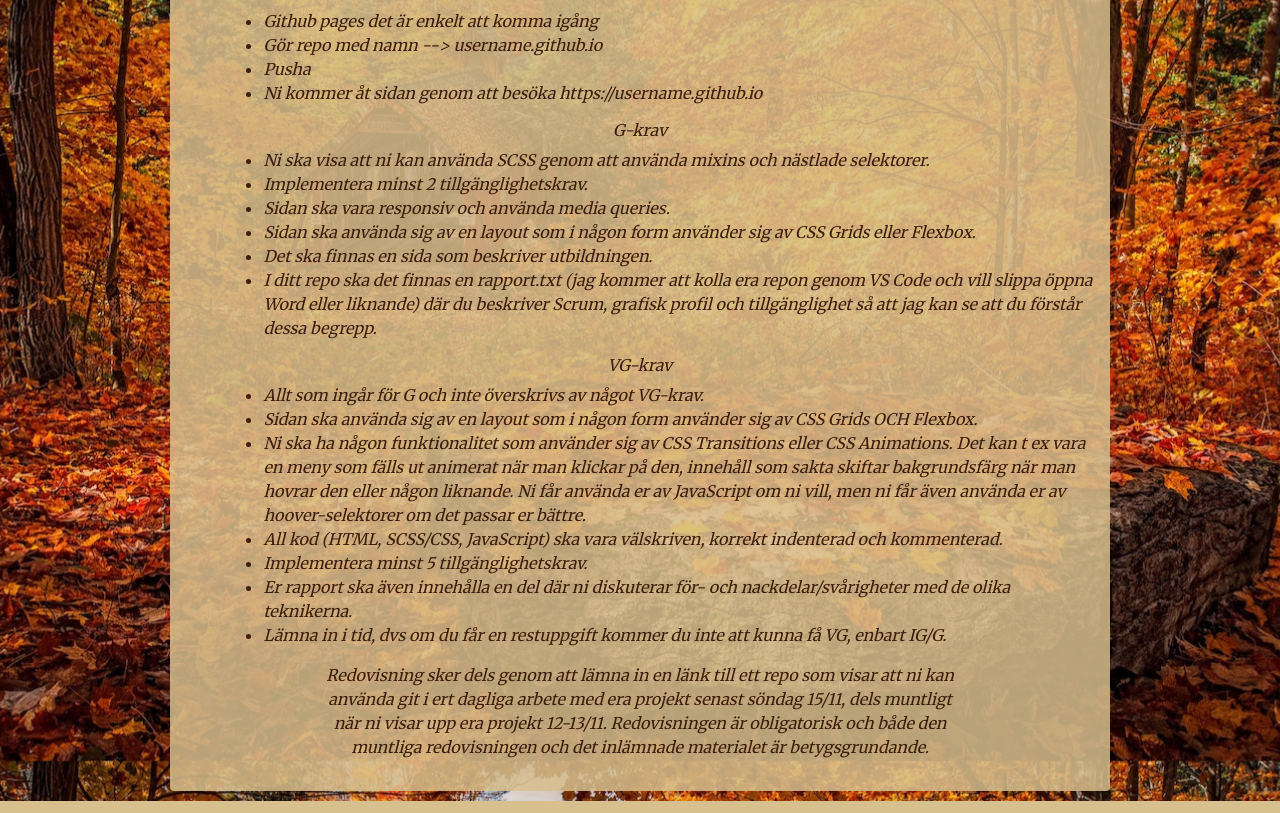
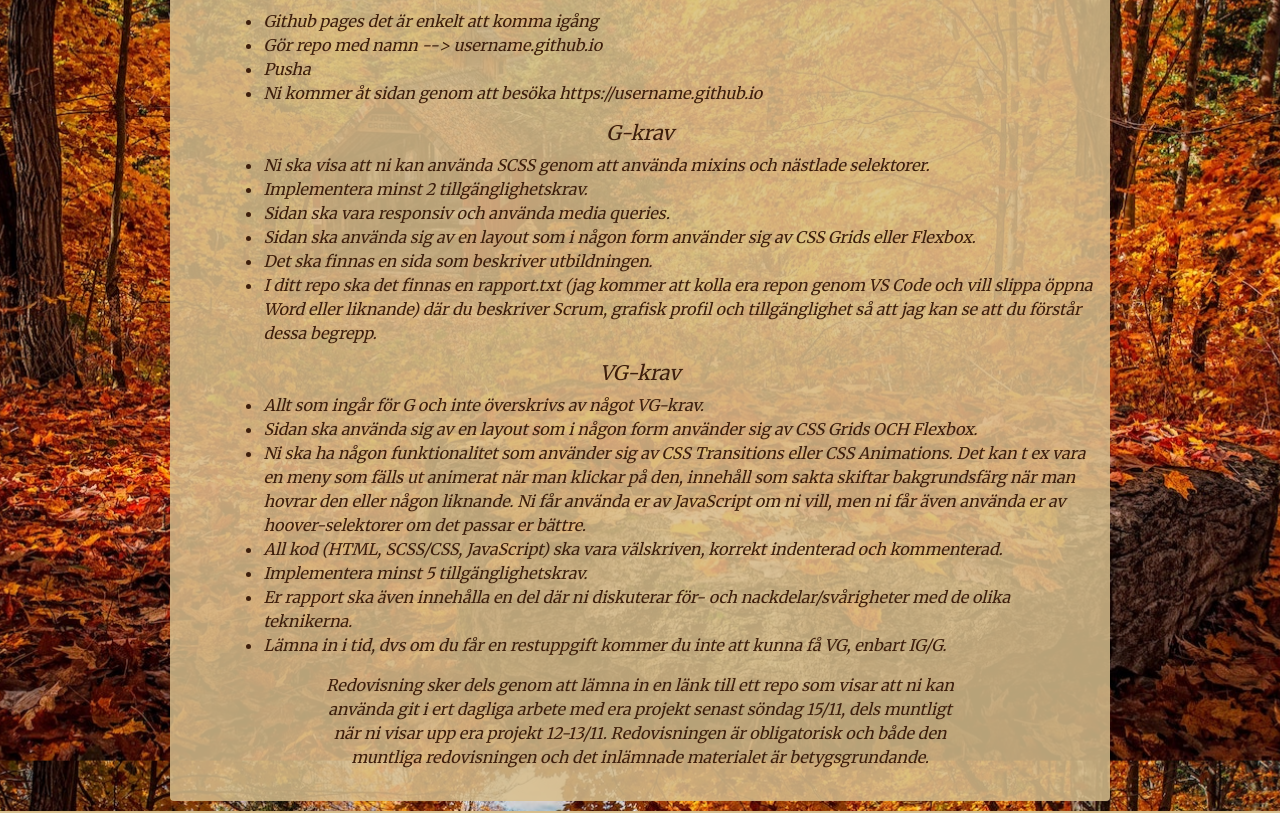
Before and after one commit to bjorntirsen/portfolio-1, a website: page docs/about.html in a window 1280 px wide. Shown: the part 1020-1833 px from the top of the page. Drawn offline with nearby package versions, Linux system fonts and the light colour scheme.

Commit message:
Testing optimisation

```diff
--- a/docs/about.html
+++ b/docs/about.html
@@ -97,7 +97,7 @@
                                 <li>Pusha</li>
                                 <li>Ni kommer åt sidan genom att besöka https://username.github.io</li>
                             </ul>
-                            <h6>G-krav</h6>
+                            <h5>G-krav</h5>
                             <ul class="text-left">
                                 <li>Ni ska visa att ni kan använda SCSS genom att använda mixins och nästlade selektorer.</li>
                                 <li>Implementera minst 2 tillgänglighetskrav.</li>
@@ -107,7 +107,7 @@
                                 <li>I ditt repo ska det finnas en rapport.txt (jag kommer att kolla era repon genom VS Code och vill slippa öppna Word eller liknande) där du beskriver Scrum, grafisk profil och tillgänglighet så att jag kan se att du förstår
                                     dessa begrepp.</li>
                             </ul>
-                            <h6>VG-krav</h6>
+                            <h5>VG-krav</h5>
                             <ul class="text-left">
                                 <li>Allt som ingår för G och inte överskrivs av något VG-krav.</li>
                                 <li>Sidan ska använda sig av en layout som i någon form använder sig av CSS Grids OCH Flexbox.</li>
```
Also changed, not shown: docs/portfolio.html (+1 -1 lines).
